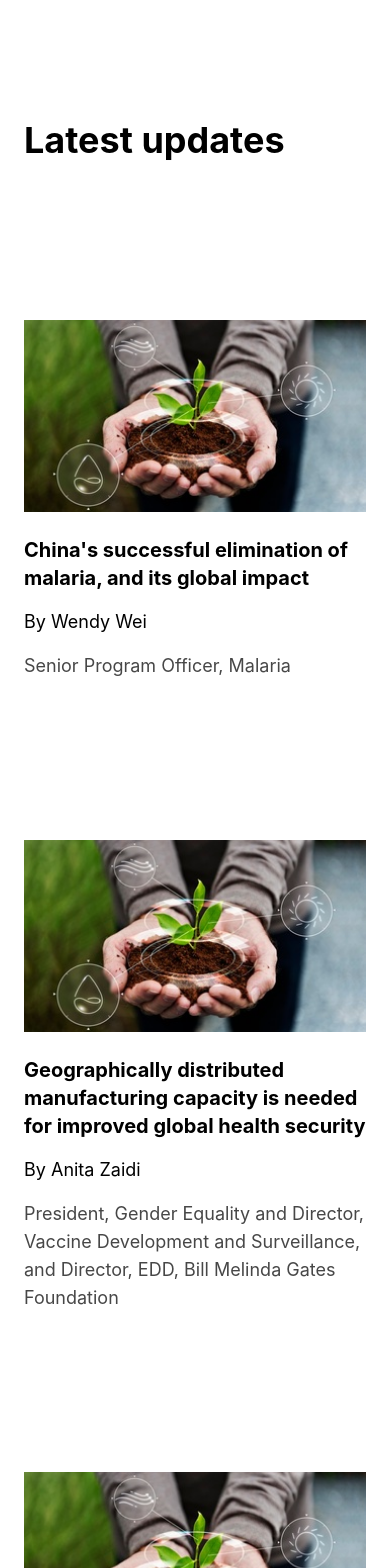
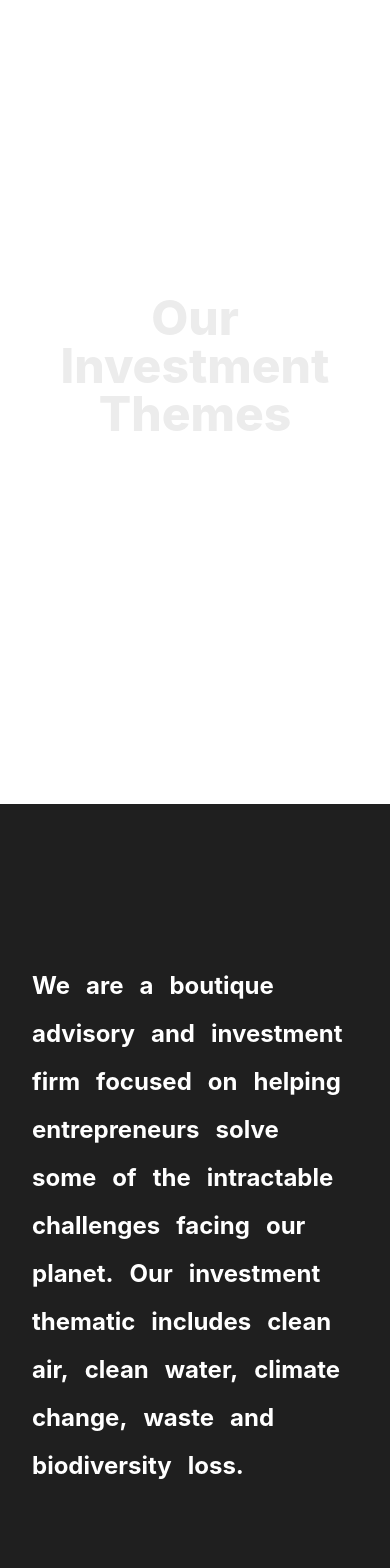
Before and after one commit to Magic-Front/company-site, a React (Create React App) app: page / in a window 390 px wide. Shown: the part 1940-3508 px from the top of the page. Built offline with nearby package versions, Linux system fonts and the light colour scheme.

Commit message:
[New] ContactSection, IdeasSection, InvenstmentSection

```diff
--- a/src/layouts/MenuContent.js
+++ b/src/layouts/MenuContent.js
@@ -21,21 +21,21 @@ export default function MenuContent({ open = false, onClick = () => {} }) {
               open={Boolean(open)}
               delay={200}
               label="Our Investment thematic"
-              to=""
+              to="/#investment"
               onClick={onClick}
             />
             <MenuContentItem
               open={Boolean(open)}
               delay={300}
               label="Ideas"
-              to=""
+              to="/#ideas"
               onClick={onClick}
             />
             <MenuContentItem
               open={Boolean(open)}
               delay={400}
               label="Contacts"
-              to=""
+              to="/#contacts"
               onClick={onClick}
             />
           </div>
--- a/src/pages/home/AboutSection.js
+++ b/src/pages/home/AboutSection.js
@@ -1,36 +1,6 @@
-import React, { useState, useEffect } from 'react'
 import SectionComponent from 'components/SectionComponent'
-import NewsComponent from 'components/NewsComponent'
+import React, { useEffect, useState } from 'react'
 
-const textList = [
-  {
-    url: '0001.jpg',
-    author: 'By Wendy Wei',
-    title: "China's successful elimination of malaria, and its global impact",
-    content: 'Senior Program Officer, Malaria',
-  },
-  {
-    url: '0003.jpg',
-    author: 'By Anita Zaidi',
-    title:
-      'Geographically distributed manufacturing capacity is needed for improved global health security',
-    content:
-      'President, Gender Equality and Director, Vaccine Development and Surveillance, and Director, EDD, Bill Melinda Gates Foundation',
-  },
-  {
-    url: '0004.jpg',
-    author: 'By Cheikh Oumar Seydi',
-    title:
-      'As COVID-19 cases surge, African institutions lead response efforts',
-    content: 'Director, Africa, Bill & Melinda Gates Foundation',
-  },
-  {
-    url: '0002.jpg',
-    author: 'By Mark Suzman',
-    title: 'Work in progress: An update on our DEII journey',
-    content: 'Chif Executive Officer, Bill & MElinda Gates Foundation',
-  },
-]
 const text =
   'Founded in 2021, Impactful Capital helps entrepreneurs launch projects that have a positive impact on people and planet.'
 export default function AboutSection() {
@@ -55,24 +25,6 @@ export default function AboutSection() {
           ))}
         </div>
       </SectionComponent>
-      <SectionComponent _background="bg-white min-h-screen pt-40">
-        <div className="text-4xl text-black font-bold">Latest updates</div>
-        <div className="grid grid-cols-1 md:grid-cols-2 lg:grid-cols-4 xl:grid-cols-4 gap-x-10 mb-36">
-          {textList.map((topic, i) => {
-            return (
-              <div
-                key={i}
-                className="pt-40"
-                data-aos="fade-zoom-in"
-                data-aos-duration={1000}
-                data-aos-delay={300}
-              >
-                <NewsComponent data={topic} />
-              </div>
-            )
-          })}
-        </div>
-      </SectionComponent>
     </>
   )
 }
--- /dev/null
+++ b/src/pages/home/ContactSection.js
@@ -0,0 +1,41 @@
+import { Button, Input, TextField } from '@material-ui/core'
+import SectionComponent from 'components/SectionComponent'
+import React from 'react'
+
+export default function IntroSection() {
+  return (
+    <SectionComponent id="contacts">
+      <div className="grid grid-rows-1 lg:grid-cols-3 xl:grid-cols-3 grid-flow-row gap-24">
+        <div className="col-span-2 my-auto">
+          <div className="mb-8 text-3xl md:text-4xl lg:text-6xl xl:text-6xl text-black font-extrabold">
+            Let's <font className="text-title">get in</font> touch
+          </div>
+          <div className="grid grid-cols-2 gap-12 pt-24">
+            <TextField label="What is your name?" variant="standard" />
+            <TextField label="Your email" variant="standard" />
+          </div>
+          <div className="pt-12">
+            <TextField
+              label="How can we help you?"
+              variant="standard"
+              className="w-full"
+            />
+          </div>
+
+          <div className="pt-12">
+            <Button variant="outlined" className="w-40">
+              Send
+            </Button>
+          </div>
+        </div>
+        <div className="my-auto">
+          <div className="mb-8 text-3xl text-black">hello@snp.agency</div>
+          <div className="mb-8 text-xl text-default">
+            Have a project in mind ? Want advice on your start up? Looking to
+            invest in a start up? We are excited to talk to you.
+          </div>
+        </div>
+      </div>
+    </SectionComponent>
+  )
+}
--- /dev/null
+++ b/src/pages/home/IdeasSection.js
@@ -0,0 +1,83 @@
+import React, { useState, useEffect } from 'react'
+import SectionComponent from 'components/SectionComponent'
+import NewsComponent from 'components/NewsComponent'
+import { ArrowBack, ArrowForward } from '@material-ui/icons'
+import { Button } from '@material-ui/core'
+
+const textList = [
+  {
+    url: '0001.jpg',
+    author: 'By Wendy Wei',
+    title: "China's successful elimination of malaria, and its global impact",
+    content: 'Senior Program Officer, Malaria',
+  },
+  {
+    url: '0003.jpg',
+    author: 'By Anita Zaidi',
+    title:
+      'Geographically distributed manufacturing capacity is needed for improved global health security',
+    content:
+      'President, Gender Equality and Director, Vaccine Development and Surveillance, and Director, EDD, Bill Melinda Gates Foundation',
+  },
+  {
+    url: '0004.jpg',
+    author: 'By Cheikh Oumar Seydi',
+    title:
+      'As COVID-19 cases surge, African institutions lead response efforts',
+    content: 'Director, Africa, Bill & Melinda Gates Foundation',
+  },
+  {
+    url: '0002.jpg',
+    author: 'By Mark Suzman',
+    title: 'Work in progress: An update on our DEII journey',
+    content: 'Chif Executive Officer, Bill & MElinda Gates Foundation',
+  },
+]
+const text =
+  'Founded in 2021, Impactful Capital helps entrepreneurs launch projects that have a positive impact on people and planet.'
+export default function AboutSection() {
+  const [unitStamp, setUnitStamp] = useState(150)
+  useEffect(() => {
+    setUnitStamp(Math.floor(3000 / text?.split(' ').length / 50) * 50)
+  }, [])
+  return (
+    <>
+      <SectionComponent id="ideas" _background="bg-light min-h-screen ">
+        <div className="flex flex-wrap text-2xl md:text-3xl lg:text-4xl xl:text-5xl font-bold">
+          <div className="m-auto mb-8 text-5xl md:text-6xl lg:text-8xl xl:text-8xl font-extrabold text-center text-title">
+            Heaifng : Our Ideas
+          </div>
+        </div>
+      </SectionComponent>
+      <SectionComponent _background="bg-white min-h-screen pt-40">
+        <div className="flex justify-between">
+          <div className="text-4xl text-black font-bold">Latest updates</div>
+          <div className="p-5">
+            <Button>
+              <ArrowBack />
+            </Button>
+            <Button>
+              <ArrowForward />
+            </Button>
+          </div>
+        </div>
+
+        <div className="grid grid-cols-1 md:grid-cols-2 lg:grid-cols-4 xl:grid-cols-4 gap-x-10 mb-36">
+          {textList.map((topic, i) => {
+            return (
+              <div
+                key={i}
+                className="pt-40"
+                data-aos="fade-zoom-in"
+                data-aos-duration={1000}
+                data-aos-delay={300}
+              >
+                <NewsComponent data={topic} />
+              </div>
+            )
+          })}
+        </div>
+      </SectionComponent>
+    </>
+  )
+}
--- /dev/null
+++ b/src/pages/home/InvestmentSection.js
@@ -0,0 +1,30 @@
+import SectionComponent from 'components/SectionComponent'
+import React from 'react'
+
+const text =
+  'We are a boutique advisory and investment firm focused on helping entrepreneurs solve some of the intractable challenges facing our planet. Our investment thematic includes clean air, clean water, climate change, waste and biodiversity loss.'
+export default function AboutSection() {
+  return (
+    <>
+      <SectionComponent id="investment" _background="min-h-screen ">
+        <div className="flex flex-wrap text-2xl md:text-3xl lg:text-4xl xl:text-5xl font-bold">
+          <div className="m-auto mb-8 text-5xl md:text-6xl lg:text-8xl xl:text-8xl font-extrabold text-center text-title">
+            Our Investment Themes
+          </div>
+        </div>
+      </SectionComponent>
+      <SectionComponent id="about-us" _background="bg-dark min-h-screen ">
+        <div className="flex flex-wrap text-2xl md:text-3xl lg:text-4xl xl:text-5xl font-bold">
+          {(text.split(' ') ?? [])?.map((wordContent, wordIndex) => (
+            <div
+              key={wordIndex}
+              className="p-2 lg:p-4 xl:p-4 text-white delay-200"
+            >
+              {wordContent}
+            </div>
+          ))}
+        </div>
+      </SectionComponent>
+    </>
+  )
+}
--- a/src/pages/home/index.js
+++ b/src/pages/home/index.js
@@ -2,14 +2,17 @@ import React from 'react'
 import Layout from '../../layouts'
 import IntroSection from './IntroSection'
 import AboutSection from './AboutSection'
-import ProjectSection from './ProjectSection'
-
+import InvestmentSection from './InvestmentSection'
+import IdeasSection from './IdeasSection'
+import ContactSection from './ContactSection'
 export default function Home() {
 	return (
 		<Layout fullWidth={true}>
 			<IntroSection />
 			<AboutSection />
-			<ProjectSection />
+			<InvestmentSection />
+			<IdeasSection />
+			<ContactSection />
 		</Layout>
 	)
 }
```
